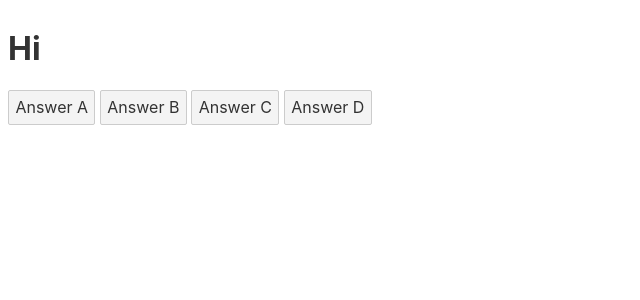
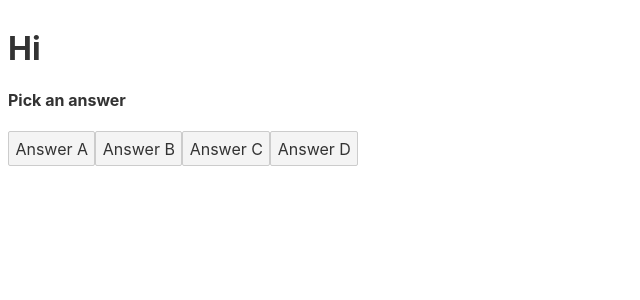
Before and after one commit to bogmoroz/svelte-101, a Svelte app: page / in a window 1280 px wide. Shown: the top 300 px of the page, without its empty margins (0-640 px from the left). Built offline with nearby package versions, Linux system fonts and the light colour scheme.

Commit message:
First conditionals and loops

```diff
--- a/src/Quiz.svelte
+++ b/src/Quiz.svelte
@@ -1,6 +1,8 @@
 <script>
   let result = "";
   let correctAnswer = "b";
+  let answers = ["a", "b", "c", "d"];
+
   function pickAnswer(answer) {
     if (answer === correctAnswer) {
       return (result = "Correct!");
@@ -11,9 +13,16 @@
 </script>
 
 <div>
-  <h4>{result}</h4>
-  <button on:click={() => pickAnswer('a')}>Answer A</button>
-  <button on:click={() => pickAnswer('b')}>Answer B</button>
-  <button on:click={() => pickAnswer('c')}>Answer C</button>
-  <button on:click={() => pickAnswer('d')}>Answer D</button>
+  {#if result}
+    <h4>{result}</h4>
+  {:else}
+    <h4>Pick an answer</h4>
+  {/if}
+
+  {#each answers as answer}
+    <button on:click={() => pickAnswer(answer)}>
+      Answer {answer.toUpperCase()}
+    </button>
+  {/each}
+
 </div>
```
